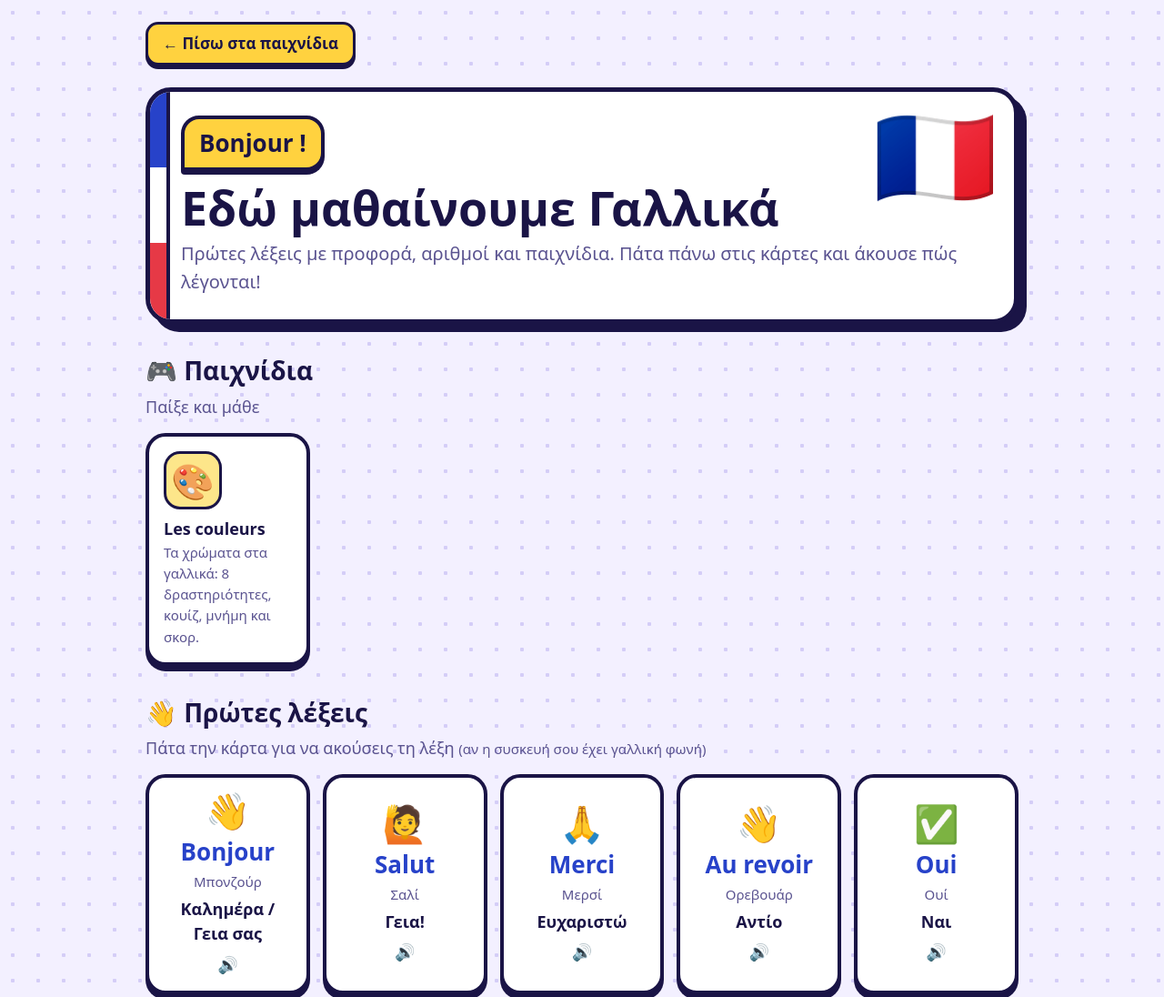
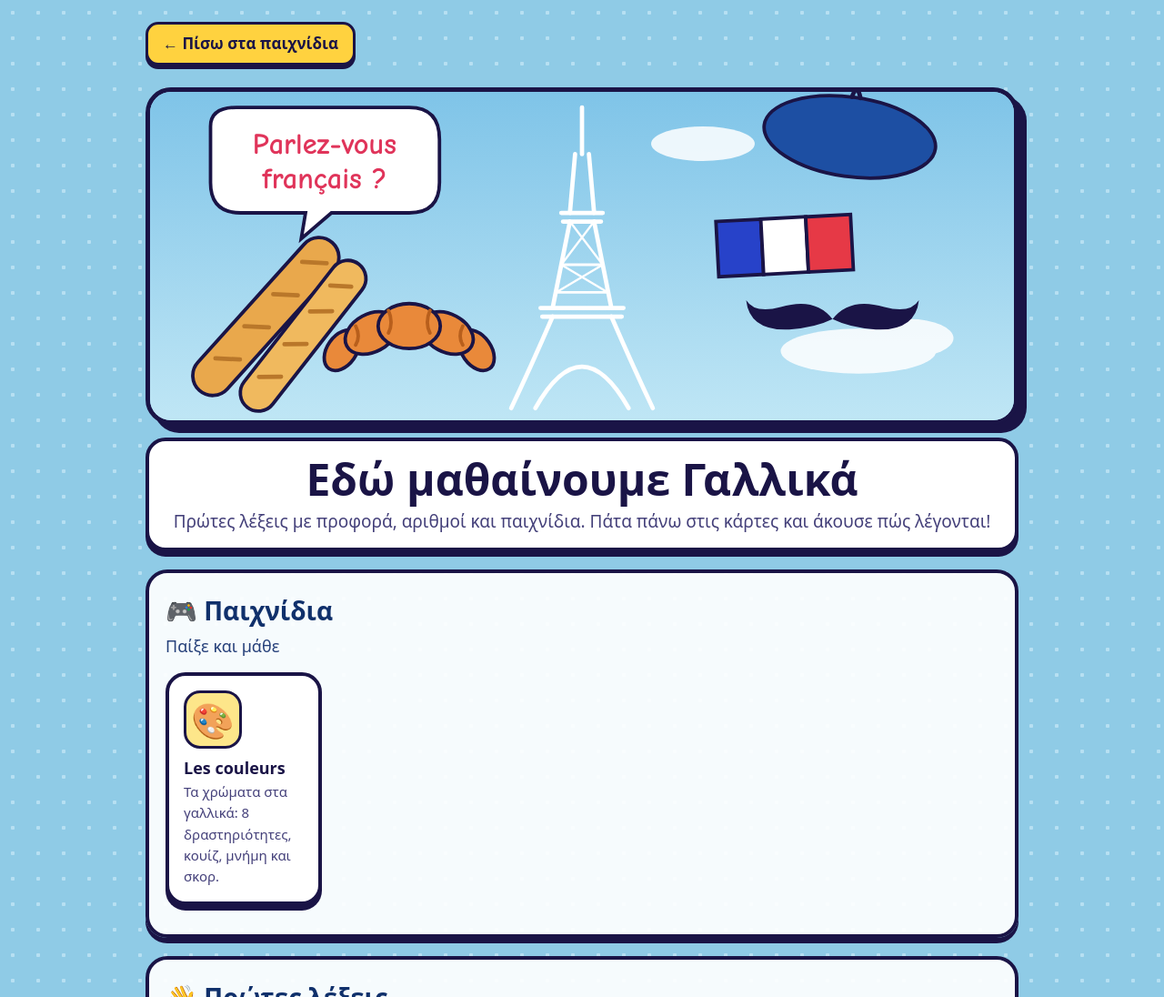
Before and after one commit to mic11alex-debug/digikidsedu, a plain HTML site: page gallika.html in a window 1280 px wide. Shown: the top 1096 px of the page at 91% size. Drawn offline with Linux system fonts and the light colour scheme; a web font is replaced by a local one.

Commit message:
Γαλλικά: νέα θεματική με γαλλικό ουρανό, Άιφελ, μπαγκέτα, κρουασάν, μπερέ, μουστάκι και σημαία
Co-Authored-By: Claude Sonnet 5.5 <noreply@anthropic.com>
Claude-Session: https://claude.ai/code/session_01VLnCt8oA9MjyXhXh3vJFoQ

```diff
--- a/gallika.html
+++ b/gallika.html
@@ -79,21 +79,53 @@ ul{padding-left:22px}li{margin:3px 0}
 .gm{display:flex;flex-direction:column;background:var(--card);border:4px solid var(--line);border-radius:22px;padding:16px;box-shadow:0 6px 0 var(--line);text-decoration:none;color:var(--tx)}
 .gm .ico{width:64px;height:64px;border-radius:18px;border:3px solid var(--line);display:grid;place-items:center;font-size:38px;margin-bottom:8px}
 .stripe{height:14px;border:3px solid var(--line);border-radius:99px;margin:18px 0 0;background:linear-gradient(90deg,#2742c9 0 33.3%,#fff 33.3% 66.6%,#e63946 66.6%)}
+
+:root{--paper:#8fcbe6;--dot:#a9d9ee;--tx:#1a1446;--card:#fff;--mu:#44407a;--line:#1a1446}
+@media(prefers-color-scheme:dark){:root{--paper:#8fcbe6;--dot:#a9d9ee;--tx:#1a1446;--card:#fff;--mu:#44407a;--line:#1a1446;--code:#efeaff}.fc b{color:#2742c9}}
+body{background-image:radial-gradient(#b7e0f2 2px,transparent 2.5px)}
+h2{color:#10306b}.lead{color:#26407a}
+.ban{position:relative;border:5px solid var(--line);border-radius:28px;box-shadow:9px 9px 0 var(--line);overflow:hidden;margin:6px 0 10px;background:#9fd6ee}
+.ban svg{display:block;width:100%;height:auto}
+.ban .cap{position:absolute;left:0;right:0;bottom:0;background:linear-gradient(transparent,rgba(16,48,107,.0));padding:0}
+.tt{background:#fff;border:4px solid var(--line);border-radius:22px;box-shadow:0 6px 0 var(--line);padding:14px 20px;margin:14px 0 0;text-align:center}
+.tt h1{margin:0;font-size:clamp(28px,5.5vw,48px);color:#1a1446}.tt p{margin:4px 0 0;color:var(--mu);font-size:clamp(16px,2.6vw,19px)}
+.sec{background:rgba(255,255,255,.92);border:4px solid var(--line);border-radius:24px;box-shadow:0 6px 0 var(--line);padding:6px 18px 18px;margin:20px 0}
+.sec h2{margin-top:14px}
 </style></head><body>
 <div class="wrap"><a class="back" href="/" id="backLink">← Πίσω στα παιχνίδια</a>
-<div class="hero"><span class="fl" aria-hidden="true">🇫🇷</span><div class="bub">Bonjour !</div><h1>Εδώ μαθαίνουμε Γαλλικά</h1><p>Πρώτες λέξεις με προφορά, αριθμοί και παιχνίδια. Πάτα πάνω στις κάρτες και άκουσε πώς λέγονται!</p></div>
-
+<div class="ban"><svg viewBox="0 0 1000 380" role="img" aria-label="Παρίσι: Πύργος του Άιφελ, μπαγκέτα, κρουασάν, μπερές, μουστάκι και γαλλική σημαία">
+<defs><linearGradient id="sk" x1="0" y1="0" x2="0" y2="1"><stop offset="0" stop-color="#7fc4e8"/><stop offset="1" stop-color="#bfe6f5"/></linearGradient></defs>
+<rect width="1000" height="380" fill="url(#sk)"/>
+<g fill="#fff" opacity=".85"><ellipse cx="170" cy="70" rx="70" ry="24"/><ellipse cx="215" cy="58" rx="48" ry="22"/><ellipse cx="820" cy="300" rx="90" ry="26"/><ellipse cx="880" cy="285" rx="50" ry="22"/><ellipse cx="640" cy="60" rx="60" ry="20"/></g>
+<!-- Eiffel -->
+<g stroke="#fff" stroke-width="5" fill="none" stroke-linecap="round" stroke-linejoin="round"><path d="M500 18V72"/><path d="M492 72L486 140M508 72L514 140"/><path d="M476 140H524M478 150H522"/><path d="M486 150L466 250M514 150L534 250"/><path d="M452 250H548M454 260H546"/><path d="M466 260Q440 320 418 366M534 260Q560 320 582 366"/><path d="M446 366Q500 270 554 366"/><path d="M488 150L514 150M476 200H524M470 232L530 232" stroke-width="3"/><path d="M486 150L524 200M514 150L476 200M476 200L530 232M524 200L470 232" stroke-width="2.5"/></g>
+<!-- bubble -->
+<g><path d="M70 40Q70 18 100 18H300Q335 18 335 55V105Q335 140 300 140H210L175 170L180 140H105Q70 140 70 105Z" fill="#fff" stroke="#1a1446" stroke-width="4"/><text x="202" y="72" text-anchor="middle" font-family="'Segoe Script','Brush Script MT','Comic Sans MS',cursive" font-size="34" font-weight="700" fill="#e0345a">Parlez-vous</text><text x="202" y="112" text-anchor="middle" font-family="'Segoe Script','Brush Script MT','Comic Sans MS',cursive" font-size="34" font-weight="700" fill="#e0345a">français ?</text></g>
+<!-- beret -->
+<g transform="translate(810 52) rotate(8)"><ellipse cx="0" cy="0" rx="100" ry="46" fill="#1d4fa3" stroke="#1a1446" stroke-width="4"/><path d="M-4 -46Q0 -64 6 -46" fill="none" stroke="#1a1446" stroke-width="5" stroke-linecap="round"/></g>
+<!-- flag -->
+<g transform="translate(655 150) rotate(-3)" stroke="#1a1446" stroke-width="4"><rect width="52" height="64" fill="#2742c9"/><rect x="52" width="52" height="64" fill="#fff"/><rect x="104" width="52" height="64" fill="#e63946"/></g>
+<!-- moustache -->
+<g transform="translate(790 255)" fill="#1a1446"><path d="M0 8Q-20 -18 -60 -6Q-90 2 -100 -14Q-96 22 -50 20Q-20 18 0 8ZM0 8Q20 -18 60 -6Q90 2 100 -14Q96 22 50 20Q20 18 0 8Z"/></g>
+<!-- baguettes -->
+<g transform="translate(40 330) rotate(-48)"><rect x="0" y="0" width="230" height="46" rx="23" fill="#e9a84c" stroke="#1a1446" stroke-width="4"/><g stroke="#b9772a" stroke-width="5" stroke-linecap="round"><path d="M40 12L58 34M90 12L108 34M140 12L158 34M190 12L208 34"/></g></g>
+<g transform="translate(96 352) rotate(-52)"><rect x="0" y="0" width="210" height="42" rx="21" fill="#f0b95e" stroke="#1a1446" stroke-width="4"/><g stroke="#b9772a" stroke-width="5" stroke-linecap="round"><path d="M36 10L52 30M84 10L100 30M132 10L148 30M170 10L184 30"/></g></g>
+<!-- croissant -->
+<g transform="translate(300 285)" fill="#e9893a" stroke="#1a1446" stroke-width="4"><ellipse transform="translate(-78 14) rotate(-55)" rx="26" ry="17"/><ellipse transform="translate(78 14) rotate(55)" rx="26" ry="17"/><ellipse transform="translate(-44 -6) rotate(-28)" rx="32" ry="22"/><ellipse transform="translate(44 -6) rotate(28)" rx="32" ry="22"/><ellipse transform="translate(0 -14)" rx="36" ry="26"/><g fill="none" stroke="#b85f1c" stroke-width="4" stroke-linecap="round"><path d="M-62 -14Q-56 -2 -62 8M-24 -32Q-18 -18 -24 -6M24 -32Q18 -18 24 -6M62 -14Q56 -2 62 8"/></g></g>
+</svg></div>
+<div class="tt"><h1>Εδώ μαθαίνουμε Γαλλικά</h1><p>Πρώτες λέξεις με προφορά, αριθμοί και παιχνίδια. Πάτα πάνω στις κάρτες και άκουσε πώς λέγονται!</p></div>
+<div class="sec">
 <h2>🎮 Παιχνίδια</h2><p class="lead" style="margin:0">Παίξε και μάθε</p>
 <div class="gr" id="games"></div>
 
-<h2>👋 Πρώτες λέξεις</h2><p class="lead" style="margin:0">Πάτα την κάρτα για να ακούσεις τη λέξη <span class="mu">(αν η συσκευή σου έχει γαλλική φωνή)</span></p>
+</div><div class="sec"><h2>👋 Πρώτες λέξεις</h2><p class="lead" style="margin:0">Πάτα την κάρτα για να ακούσεις τη λέξη <span class="mu">(αν η συσκευή σου έχει γαλλική φωνή)</span></p>
 <div class="gr" id="words"></div>
 
-<h2>🔢 Αριθμοί 1–10</h2><p class="lead" style="margin:0">Μετράμε στα γαλλικά</p>
+</div><div class="sec"><h2>🔢 Αριθμοί 1–10</h2><p class="lead" style="margin:0">Μετράμε στα γαλλικά</p>
 <div class="num" id="nums"></div>
 
-<div class="stripe"></div>
-<p class="mu" style="margin-top:20px">Θα προστίθεται συνεχώς νέο υλικό. À bientôt ! (Τα λέμε σύντομα!)</p></div>
+</div><div class="stripe"></div>
+<p style="margin-top:20px;color:#10306b;font-weight:700">Θα προστίθεται συνεχώς νέο υλικό. À bientôt ! (Τα λέμε σύντομα!)</p></div>
 <script>
 const GAMES=[{href:'gallika/les-couleurs.html',ico:'🎨',bg:'#fde68a',t:'Les couleurs',d:'Τα χρώματα στα γαλλικά: 8 δραστηριότητες, κουίζ, μνήμη και σκορ.'}];
 const W=[['👋','Bonjour','Μπονζούρ','Καλημέρα / Γεια σας'],['🙋','Salut','Σαλί','Γεια!'],['🙏','Merci','Μερσί','Ευχαριστώ'],['👋','Au revoir','Ορεβουάρ','Αντίο'],['✅','Oui','Ουί','Ναι'],['❌','Non','Νον','Όχι'],['🤝',"S'il vous plaît",'Σιλ βου πλε','Παρακαλώ (όταν ζητάω κάτι)'],['🌙','Bonne nuit','Μπον νουί','Καληνύχτα'],['😊','Comment ça va ?','Κομάν σα βα','Τι κάνεις;'],['🏷️',"Je m'appelle…",'Ζε μαπέλ','Με λένε…']];
```
